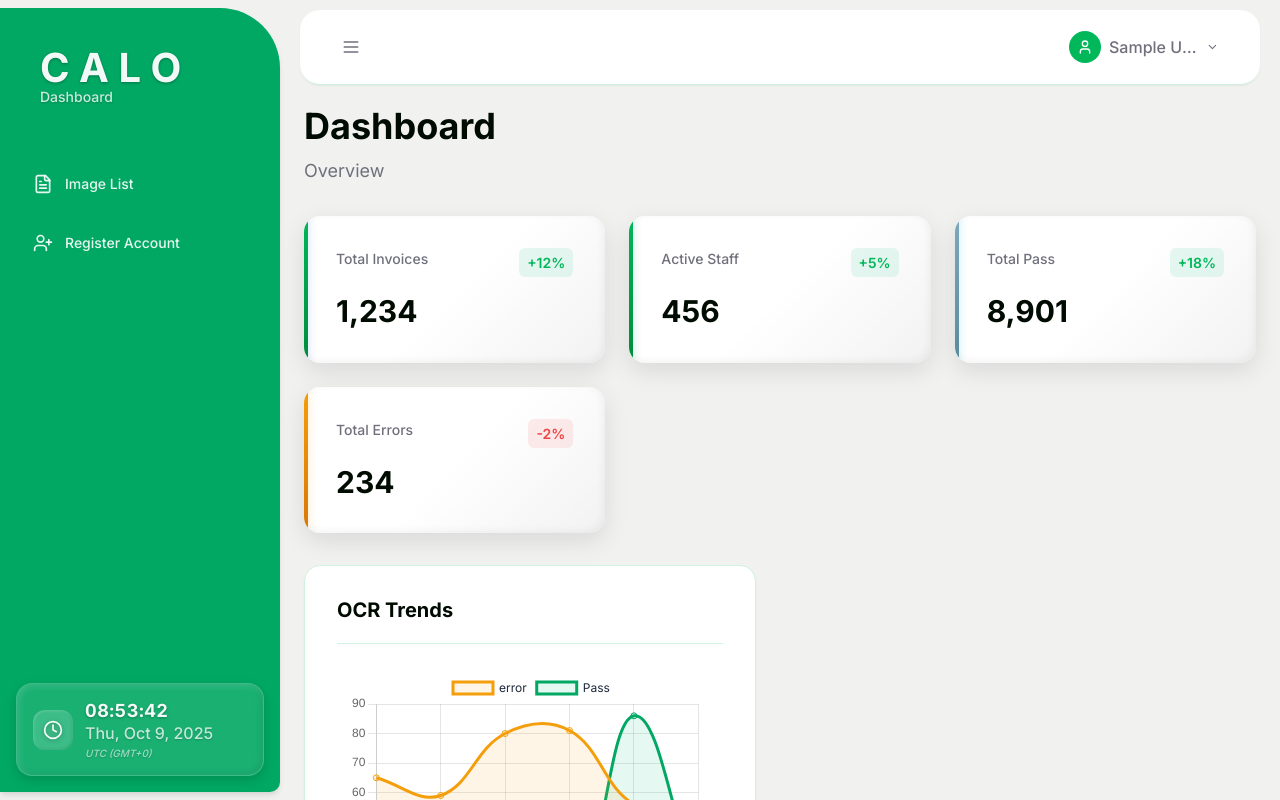
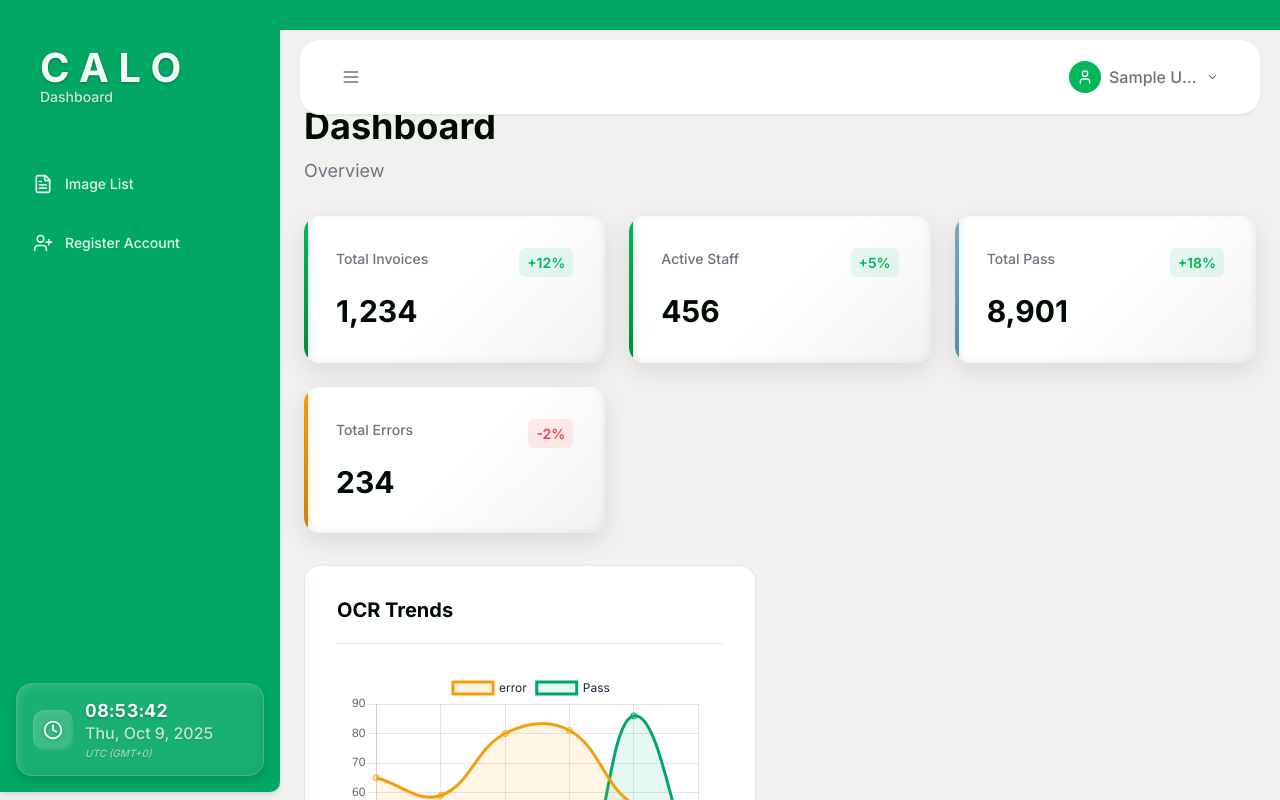
Before and after one commit to indragawe73/calo-dashboard, a React (Vite) app: page /dashboard in a window 1280 px wide. Shown: the top 800 px of the page. Built offline with nearby package versions, Linux system fonts and the light colour scheme; sample sign-in values are in the browser's storage.

Commit message:
Change Image Background,
Remove Arabic and Indonesian language in Login Page,
add validation to only show OCRvsLabel,
add green line on top of header

```diff
--- a/src/components/layout/DashboardLayout.jsx
+++ b/src/components/layout/DashboardLayout.jsx
@@ -27,6 +27,7 @@ const DashboardLayout = ({ children }) => {
 
   return (
     <div className={layoutClasses}>
+      <div className='line-head'></div>
       <Header />
       <Sidebar />
       <main className="dashboard-layout__main">
--- a/src/components/layout/DashboardLayout.scss
+++ b/src/components/layout/DashboardLayout.scss
@@ -62,6 +62,20 @@
   }
 }
 
+.line-head {
+  height: 30px;
+  width: 100vw;
+  background-color: var(--color-sidebar-background);
+  position: fixed;
+  top: 0;
+  left: 0;
+  z-index: 1030;
+
+  @include mobile-first($breakpoint-lg) {
+    display: none;
+  }
+}
+
 // Smooth transitions for layout changes
 .dashboard-layout,
 .dashboard-layout * {
--- a/src/components/layout/Header.scss
+++ b/src/components/layout/Header.scss
@@ -12,16 +12,18 @@
   box-shadow: $shadow-sm;
   z-index: $z-index-sticky;
   position: relative;
-  margin: 10px 20px 0;
+  margin: 40px 20px 0;
   border-radius: 20px;
   height: 75px;
   // height: 60px;
 
   @include mobile-first($breakpoint-lg) {
     padding: 0 $spacing-lg;
+    margin: 5px 20px 0;
   }
 
   @include mobile-first($breakpoint-md) {
+    margin: 5px 20px 0;
     padding: 0 $spacing-md;
   }
 
--- a/src/components/layout/Sidebar.scss
+++ b/src/components/layout/Sidebar.scss
@@ -5,9 +5,9 @@
   grid-area: sidebar;
   background-color: var(--color-sidebar-background);
   border: none;
-  border-radius: 0 60px 10px 0;
+  border-radius: 0 10px 10px 0;
+  // border-radius: 0 60px 10px 0;
   // border-radius: 0 40px 40px 0;
-  // border-radius: 0 $border-radius-xl $border-radius-xl 0;
   box-shadow: $shadow-md;
   @include flex-column;
   overflow: hidden;
--- a/src/components/ui/ImageModal.jsx
+++ b/src/components/ui/ImageModal.jsx
@@ -244,13 +244,18 @@ const ImageModal = ({ image, isOpen, onClose }) => {
                   </div>
                 </div>
 
-                {/* Show SKU Items if available */}
-                {image.skuItems && Array.isArray(image.skuItems) && image.skuItems.length > 0 && (
+                {/* Show SKU Items if available - Filter only OcrVsFoodLabel source */}
+                {(() => {
+                  const filteredSkuItems = image.skuItems && Array.isArray(image.skuItems)
+                    ? image.skuItems.filter(sku => sku.source === 'OcrVsFoodLabel')
+                    : [];
+
+                  return filteredSkuItems.length > 0 && (
                     <div className="image-modal__detail-item image-modal__detail-item--full">
                       <div className="image-modal__sku-items">
-                      <label>SKU Items ({image.skuItems.length})</label>
+                        <label>SKU Items ({filteredSkuItems.length})</label>
                         <div className="image-modal__sku-list">
-                        {image.skuItems.map((sku, index) => (
+                          {filteredSkuItems.map((sku, index) => (
                             <div key={index} className="image-modal__sku-item">
                               <div className="image-modal__sku-header">
                                 <span className="image-modal__sku-name">{sku.itemName || sku.name || 'Unknown'}</span>
@@ -266,7 +271,8 @@ const ImageModal = ({ image, isOpen, onClose }) => {
                         </div>
                       </div>
                     </div>
-                )}
+                  );
+                })()}
               </div>
             </div>
 
--- a/src/components/ui/LanguageSelector.jsx
+++ b/src/components/ui/LanguageSelector.jsx
@@ -58,7 +58,7 @@ const LanguageSelector = ({ variant = 'default', className = '' }) => {
       className={`language-selector language-selector--${variant} ${className}`}
       ref={dropdownRef}
     >
-      <button
+      {/* <button
         type="button"
         className="language-selector__trigger"
         onClick={toggleDropdown}
@@ -74,7 +74,7 @@ const LanguageSelector = ({ variant = 'default', className = '' }) => {
           size={14}
           className={`language-selector__arrow ${isOpen ? 'language-selector__arrow--open' : ''}`}
         />
-      </button>
+      </button> */}
 
       {isOpen && (
         <div className="language-selector__dropdown">
--- a/src/pages/auth/LoginPage.scss
+++ b/src/pages/auth/LoginPage.scss
@@ -25,7 +25,7 @@
     flex: 1;
     background:
       // linear-gradient(135deg, rgba(1, 168, 99, 0.85) 0%, rgba(0, 139, 60, 0.85) 100%),
-      url('https://images.unsplash.com/photo-1567620905732-2d1ec7ab7445?ixlib=rb-4.0.3&ixid=M3wxMjA3fDB8MHxwaG90by1wYWdlfHx8fGVufDB8fHx8fA%3D%3D&auto=format&fit=crop&w=1080&q=80') center/cover no-repeat;
+      url('../../assets/images/corporateHowItWorks.png') center/cover no-repeat;
     @include flex-center;
     position: relative;
 
@@ -166,7 +166,7 @@
     min-height: 100vh;
     background:
       // linear-gradient(135deg, rgba(1, 168, 99, 0.85) 0%, rgba(0, 139, 60, 0.85) 100%),
-      url('https://images.unsplash.com/photo-1567620905732-2d1ec7ab7445?ixlib=rb-4.0.3&ixid=M3wxMjA3fDB8MHxwaG90by1wYWdlfHx8fGVufDB8fHx8fA%3D%3D&auto=format&fit=crop&w=1080&q=80') center/cover no-repeat;
+      url('../../assets/images/corporateHowItWorks.png') center/cover no-repeat;
     color: white;
     position: relative;
 
--- a/src/pages/image-list/ImageListPage.scss
+++ b/src/pages/image-list/ImageListPage.scss
@@ -5,7 +5,7 @@
   padding: $spacing-xl;
   max-width: 1400px;
   margin: 0 auto;
-  padding-top: 40px;
+  padding-top: 60px;
 
   @include mobile-first($breakpoint-lg) {
     padding: $spacing-lg;
```
Also changed, not shown: 1 other file (tests, documents, lock files or other folders). Lines whose indentation alone changed are shown as unchanged.
